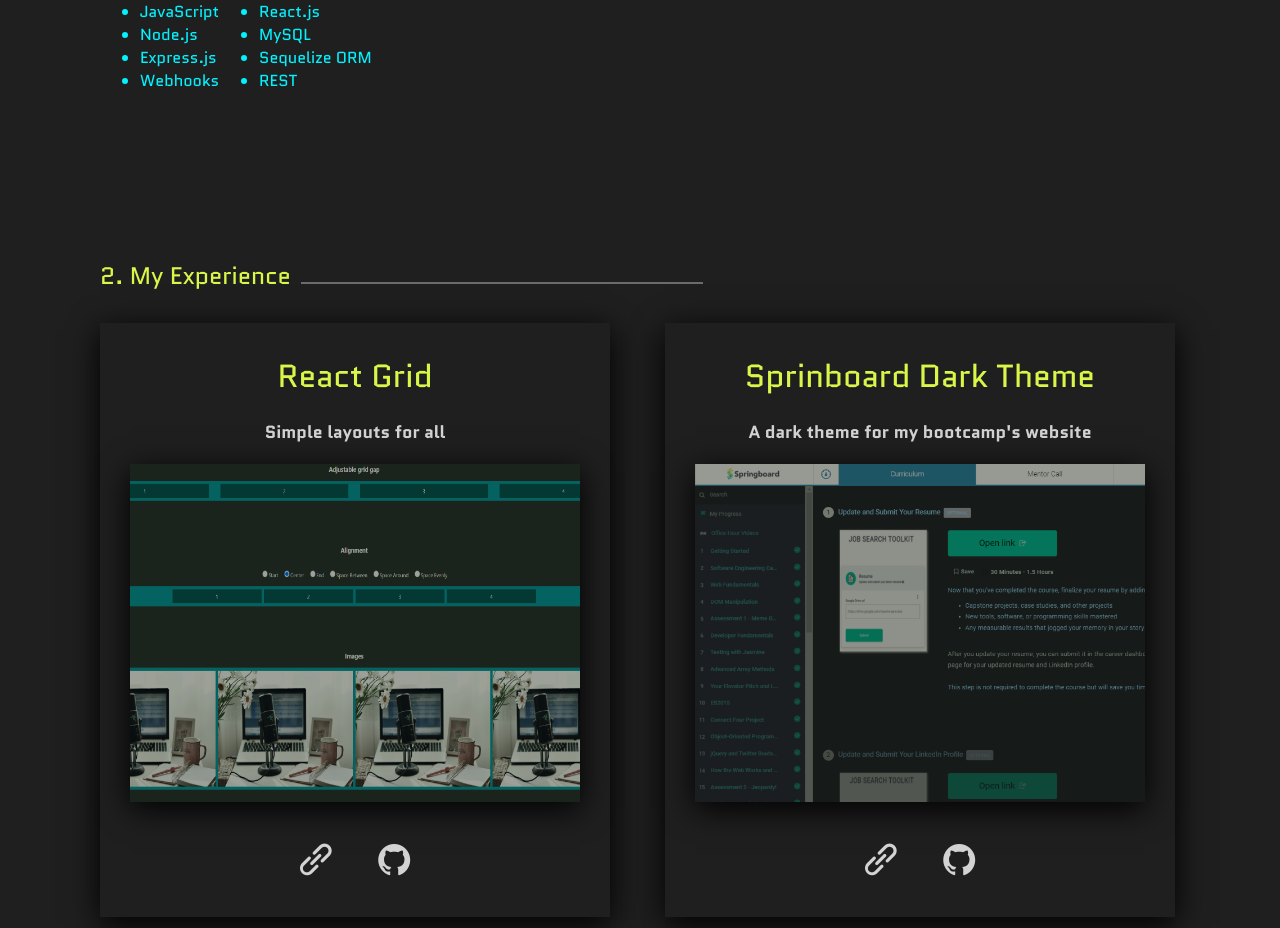
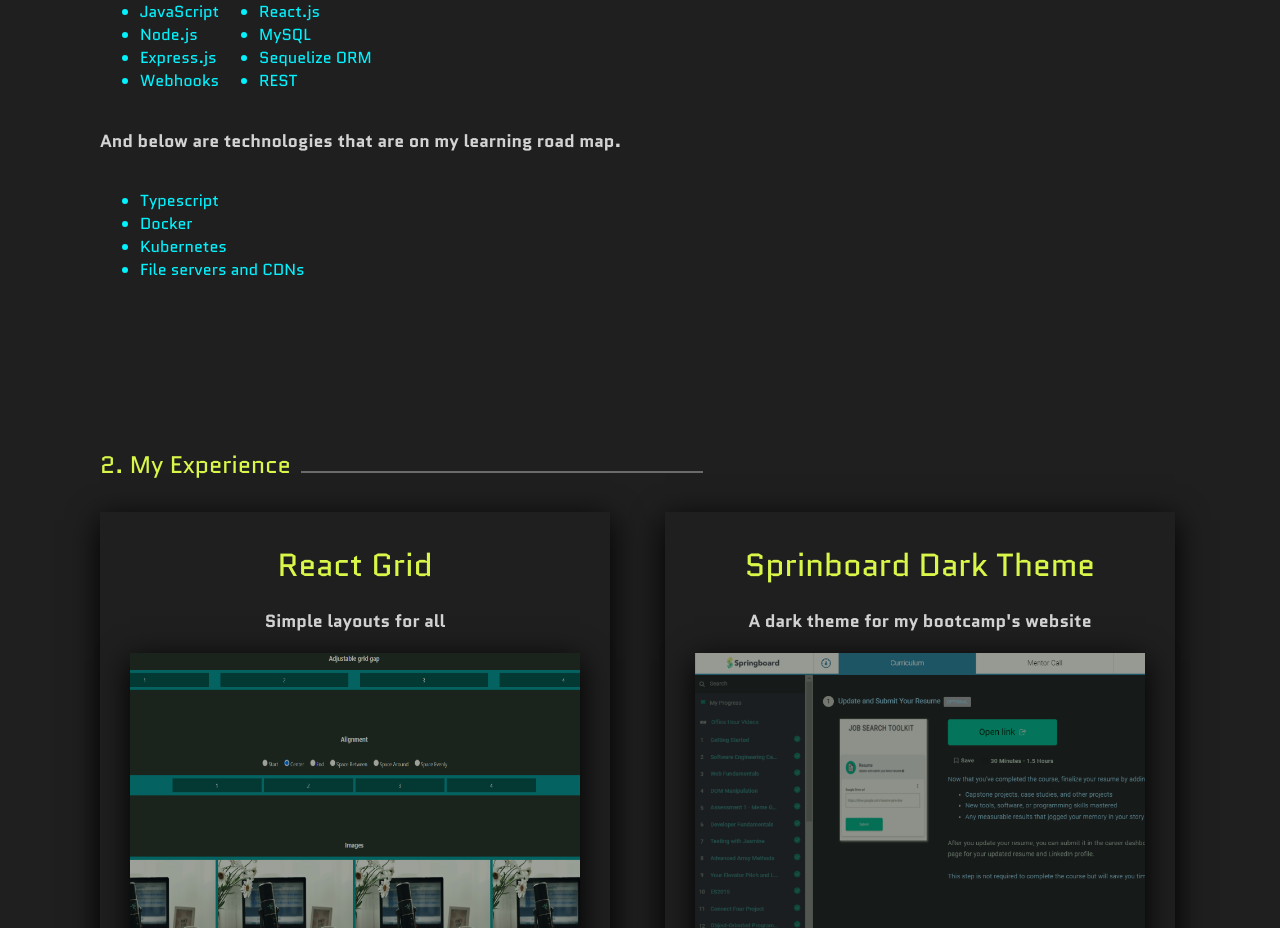
Before and after one commit to JarettSisk/jarett.io, a React (Vite) app: page / in a window 1280 px wide. Shown: the part 1180-2108 px from the top of the page. Built offline with nearby package versions, Linux system fonts and the light colour scheme.

Commit message:
Added learning section

```diff
--- a/src/components/Main/Main.jsx
+++ b/src/components/Main/Main.jsx
@@ -41,6 +41,15 @@ export const Main = (props) => {
                             <li>MySQL</li>
                             <li>Sequelize ORM</li>
                             <li>REST</li>
+                        </ul>
+                    </div>
+                    <p>And below are technologies that are on my learning road map.</p>
+                    <div className="tech-stack-div">
+                        <ul>
+                            <li>Typescript</li>
+                            <li>Docker</li>
+                            <li>Kubernetes</li>
+                            <li>File servers and CDNs</li>
                         </ul>
                     </div>
                 </div>
```
Lines whose indentation alone changed are shown as unchanged.
